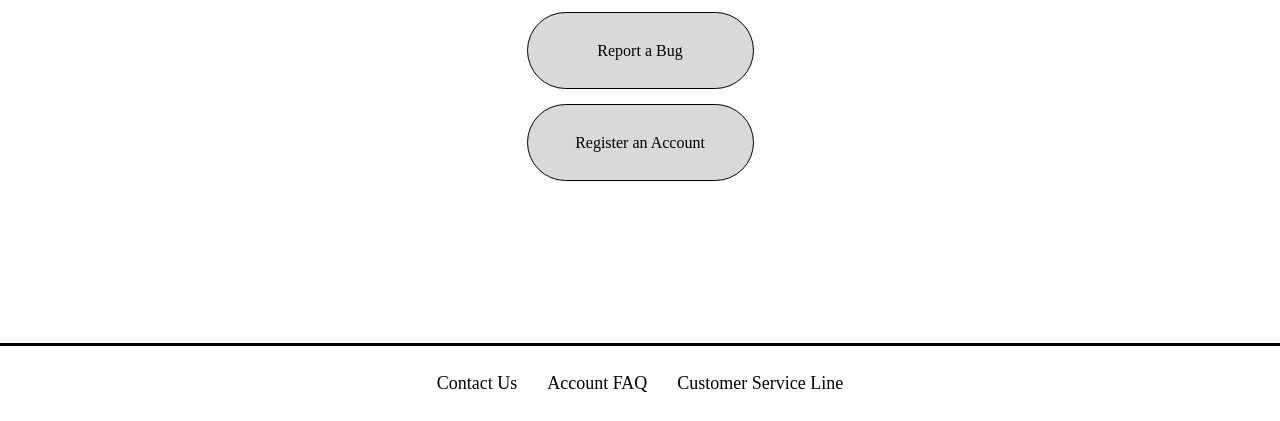
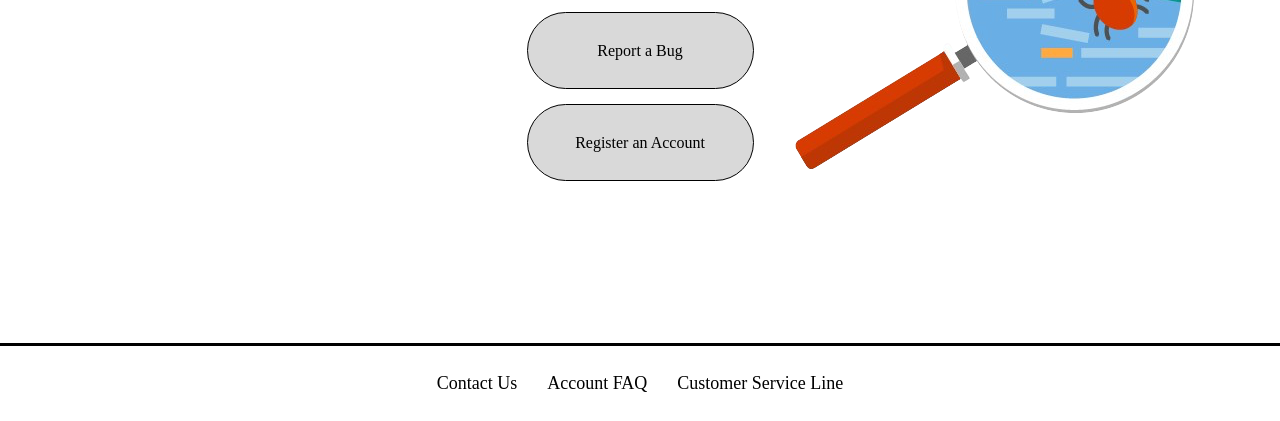
Before and after one commit to kteopiz/bug-report-database-app, a plain HTML site: page index.html in a window 1280 px wide. Shown: the part 379-800 px from the top of the page. Drawn offline with Linux system fonts and the light colour scheme.

Commit message:
Add background image to homepage... consider changing though

```diff
--- a/index.css
+++ b/index.css
@@ -62,6 +62,7 @@ html {
     align-items: center;
     gap: 15px;
     display: flex;
+    background: url(/images/debug-background.png) no-repeat right;
 }
 
 .main-text-section {
```
